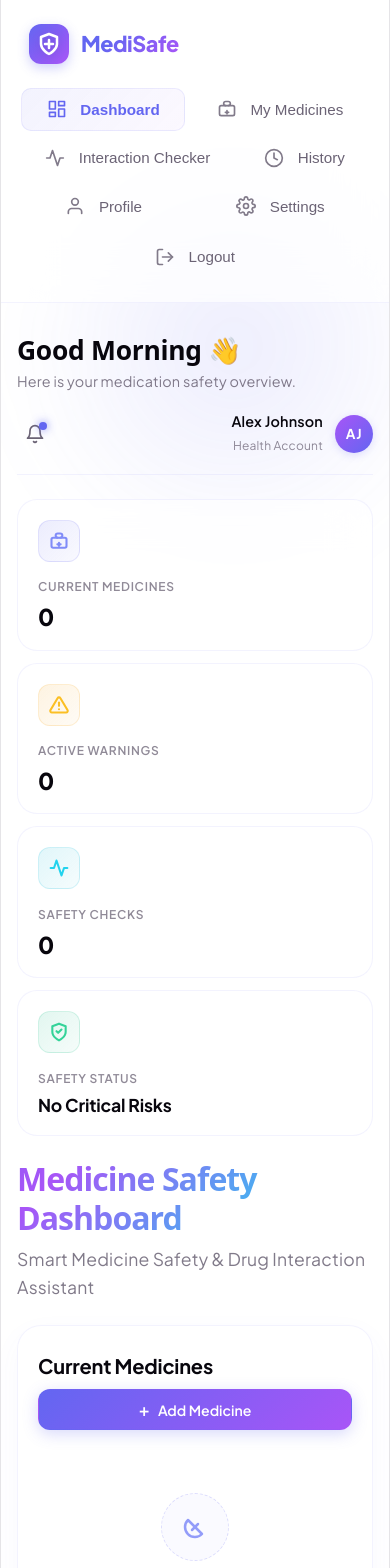
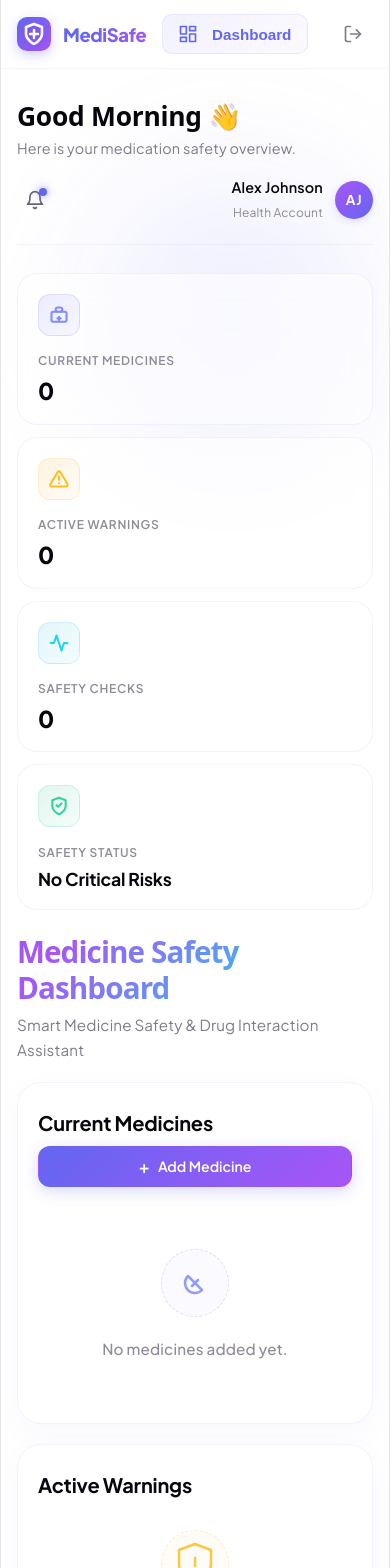
Before and after one commit to its-Sittu/HackInMotion-RICR-HIM-1114, a React (Vite) app: page / in a window 390 px wide. Shown: the top 1568 px of the page. Built offline with nearby package versions, Linux system fonts and the light colour scheme.

Commit message:
feat: add responsive dashboard layout

```diff
--- a/src/styles/dashboard.css
+++ b/src/styles/dashboard.css
@@ -765,107 +765,190 @@
   line-height: 1.6;
 }
 
-/* Responsive adjustments */
-@media (max-width: 768px) {
+/* Layout transition for screen size <= 992px (Tablet & Mobile viewports) */
+@media (max-width: 992px) {
   .dashboard-container {
     flex-direction: column;
   }
+
+  /* Sidebar becomes a top header bar */
   .medisafe-sidebar {
     width: 100%;
     min-width: 100%;
     border-right: none;
     border-bottom: 1px solid rgba(255, 255, 255, 0.06);
-    padding: 1.5rem 1.25rem;
+    padding: 1rem 1.5rem;
+    flex-direction: row;
+    align-items: center;
+    justify-content: space-between;
+    gap: 1.5rem;
   }
+
   @media (prefers-color-scheme: light) {
     .medisafe-sidebar {
       border-bottom: 1px solid rgba(99, 102, 241, 0.08);
     }
   }
+
   .sidebar-brand {
-    margin-bottom: 1.5rem;
+    margin-bottom: 0;
+    padding-left: 0;
+    flex-shrink: 0;
   }
+
+  /* Nav items scroll horizontally to save height */
+  .sidebar-nav {
+    flex-grow: 1;
+    overflow-x: auto;
+    scrollbar-width: none; /* Hide for Firefox */
+    -ms-overflow-style: none; /* Hide for IE/Edge */
+  }
+
+  .sidebar-nav::-webkit-scrollbar {
+    display: none; /* Hide for Chrome/Safari */
+  }
+
   .nav-list {
     flex-direction: row;
-    flex-wrap: wrap;
-    gap: 0.35rem;
+    flex-wrap: nowrap;
+    gap: 0.5rem;
+    padding: 0.15rem 0;
   }
+
   .nav-item-wrapper {
     width: auto;
-    flex-grow: 1;
+    flex-shrink: 0;
   }
+
   .nav-item-btn {
-    padding: 0.65rem 0.85rem;
-    justify-content: center;
+    padding: 0.55rem 0.95rem;
     border-radius: 10px;
+    white-space: nowrap;
   }
+
   .nav-item-btn:hover {
     transform: none;
   }
+
   .sidebar-footer {
     border-top: none;
     padding-top: 0;
-    margin-top: 0.5rem;
+    margin-top: 0;
+    flex-shrink: 0;
   }
+
   .logout-btn {
-    padding: 0.65rem 0.85rem;
+    padding: 0.55rem;
+    border-radius: 10px;
+    width: auto;
+    display: flex;
     justify-content: center;
-    border-radius: 10px;
   }
+
+  /* Only show icon for Logout to save space */
+  .logout-btn .nav-label {
+    display: none;
+  }
+
   .logout-btn:hover {
     transform: none;
   }
+
   .dashboard-content-container {
-    padding: 1.5rem 1rem;
+    padding: 2rem 1.5rem 3.5rem 1.5rem;
   }
+
+  /* Overview cards display in a neat 2x2 grid */
+  .overview-cards-grid {
+    grid-template-columns: repeat(2, 1fr);
+    margin-bottom: 1.75rem;
+  }
+}
+
+/* Tablet adjustments specifically */
+@media (min-width: 641px) and (max-width: 992px) {
+  .dashboard-main-content {
+    grid-template-columns: repeat(2, 1fr);
+  }
+}
+
+/* Mobile adjustments (<= 640px viewport) */
+@media (max-width: 640px) {
+  .medisafe-sidebar {
+    padding: 0.75rem 1rem;
+    gap: 1rem;
+  }
+
+  .brand-name {
+    font-size: 1.15rem;
+  }
+
+  .brand-icon-wrapper {
+    width: 34px;
+    height: 34px;
+    border-radius: 10px;
+  }
+
+  .dashboard-content-container {
+    padding: 1.5rem 1rem 3rem 1rem;
+  }
+
+  /* Greetings Header stack vertically on small screens */
   .medisafe-header {
     flex-direction: column;
     align-items: flex-start;
     gap: 1rem;
-    padding-bottom: 1rem;
-    margin-bottom: 1.5rem;
+    padding-bottom: 1.25rem;
+    margin-bottom: 1.75rem;
   }
+
   .header-actions {
     width: 100%;
     justify-content: space-between;
   }
+
+  /* Overview cards stack vertically on small mobile viewports */
   .overview-cards-grid {
-    grid-template-columns: repeat(2, 1fr);
+    grid-template-columns: 1fr;
+    gap: 0.75rem;
     margin-bottom: 1.5rem;
   }
+
+  .dashboard-page-title-area {
+    margin-bottom: 1.25rem;
+  }
+
+  .dashboard-heading {
+    font-size: 1.85rem;
+  }
+
+  .dashboard-subheading {
+    font-size: 0.95rem;
+  }
+
+  /* Section cards stack vertically */
   .dashboard-main-content {
     grid-template-columns: 1fr;
     gap: 1.25rem;
   }
+
   .medisafe-section-card {
     padding: 1.75rem 1.25rem;
   }
-  .recent-checks-card {
-    margin-top: 1.25rem;
-  }
-  .dashboard-page-title-area {
-    margin-bottom: 1.5rem;
-  }
-  .dashboard-heading {
-    font-size: 2.25rem;
-  }
-}
 
-@media (max-width: 640px) {
-  .overview-cards-grid {
-    grid-template-columns: 1fr;
-    gap: 0.75rem;
-  }
+  /* Buttons and headers align stack on mobile viewports */
   .card-section-header {
     flex-direction: column;
     align-items: flex-start;
     gap: 0.75rem;
   }
+
   .add-medicine-btn {
     width: 100%;
     justify-content: center;
   }
-  .dashboard-heading {
-    font-size: 2rem;
+
+  .recent-checks-card {
+    margin-top: 1.25rem;
   }
 }
```
